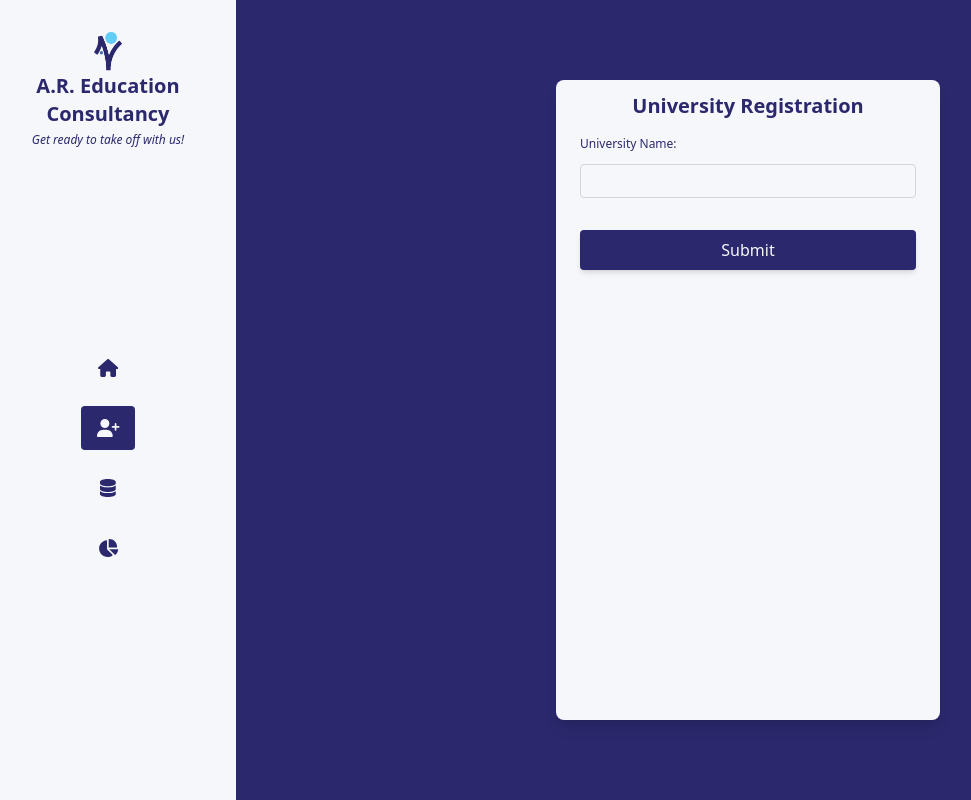
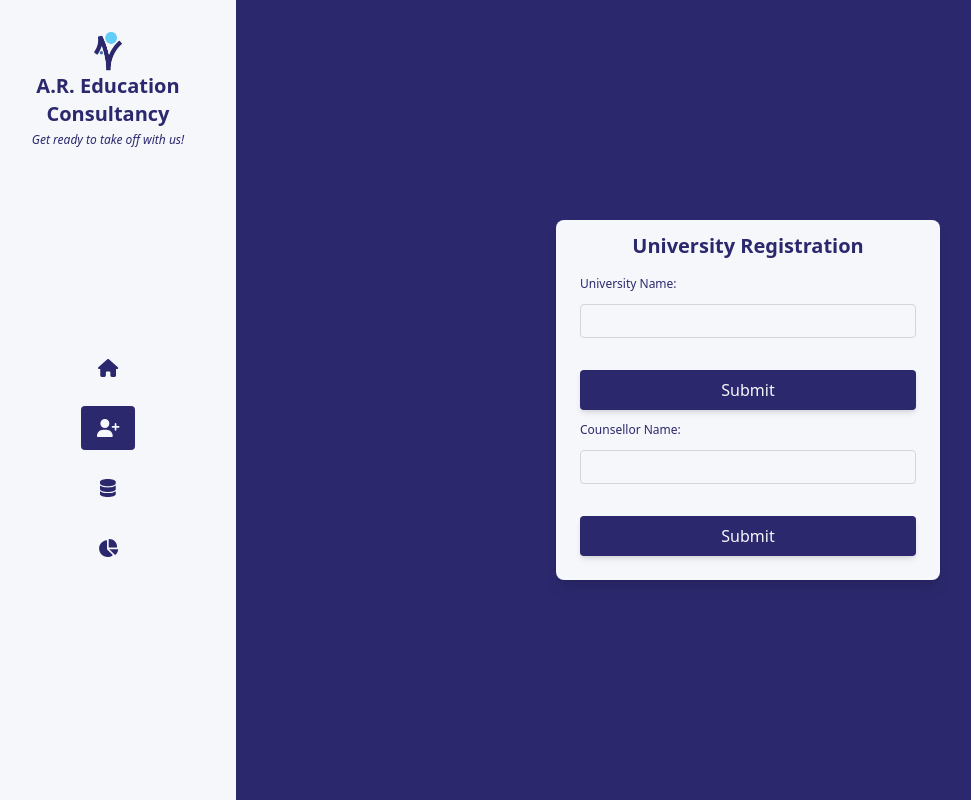
Before and after one commit to Shahil-Dhakal-84/client, a React (Vite) app: page /university-counsellor-registration in a window 1280 px wide. Shown: the whole page, without its empty margins (20-991 px from the left). Built offline with nearby package versions, Linux system fonts and the light colour scheme.

Commit message:
changed some css

```diff
--- a/src/components/Button.jsx
+++ b/src/components/Button.jsx
@@ -3,7 +3,7 @@ export default function Button({ type = "button", children, onClick, className =
     <button
       type={type}
       onClick={onClick}
-      className={`bg-[#2B286D] text-[#F6F7FB] hover:bg-[#3C39A1] hover:text-[#F6F7FB] px-4 py-2 rounded shadow-md transition duration-300 ${className}`}
+      className={`bg-[#2B286D] text-[#F6F7FB] hover:bg-[#3C39A1] hover:text-[#F6F7FB] mb-3 px-4 py-2 rounded shadow-md transition duration-300 ${className}`}
     >
       {children}
     </button>
--- a/src/components/FormLayout.jsx
+++ b/src/components/FormLayout.jsx
@@ -1,7 +1,7 @@
 export default function FormLayout({ title, children }) {
   return (
     <div className="bg-[#2B286D] min-h-screen flex items-center justify-center relative">
-      <form className="custom-scrollbar bg-[#F6F7FB] px-6 py-3 rounded-lg shadow-lg w-full max-w-sm h-[80vh] overflow-y-auto">
+      <form className="custom-scrollbar bg-[#F6F7FB] px-6 py-3 rounded-lg shadow-lg w-full max-w-sm max-h-[80vh] overflow-y-auto">
         <h1 className="text-[#2B286D] text-center text-xl font-bold mb-4">{title}</h1>
         {children}
       </form>
--- a/src/pages/UniversityCounsellorForm.jsx
+++ b/src/pages/UniversityCounsellorForm.jsx
@@ -6,13 +6,15 @@ export default function UniversityCounsellorForm() {
     return(
         <>
             <FormLayout title={"University Registration"}>
-                <InputField label="University Name:" name="university-name" required />
-                <Button type="submit" className="w-full mt-2">Submit</Button>
-            </FormLayout>
+                <div className=''>
+                    <InputField label="University Name:" name="university-name" />
+                    <Button type="submit" className="w-full mt-2">Submit</Button>
+                </div>
 
-            <FormLayout title={"Counsellor Registration"}>
-                <InputField label="Counsellor Name:" name="counsellor-name" required />
-                <Button type="submit" className="w-full mt-2">Submit</Button>
+                <div>
+                    <InputField label="Counsellor Name:" name="counsellor-name" />
+                    <Button type="submit" className="w-full mt-2">Submit</Button>
+                </div>
             </FormLayout>
         </>
     );
```
